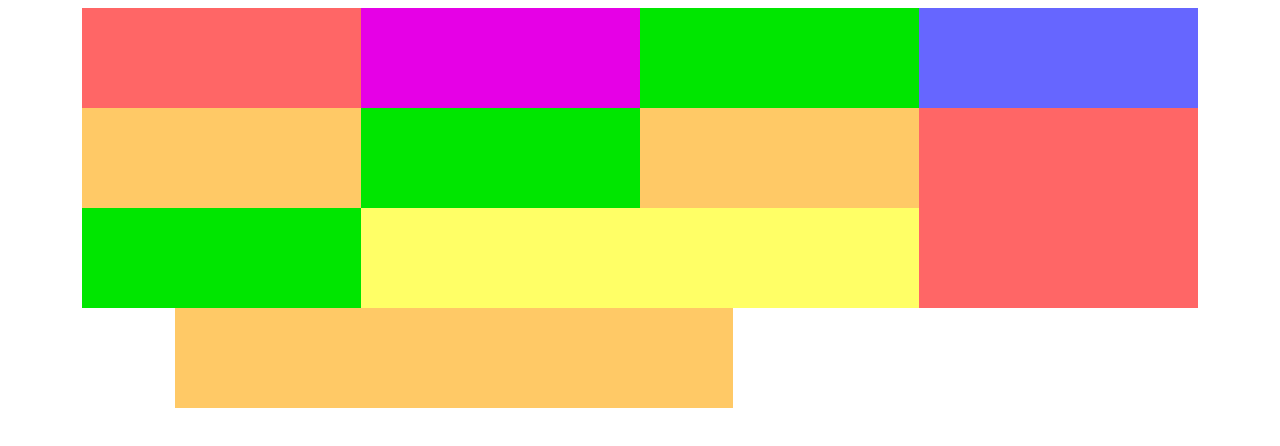
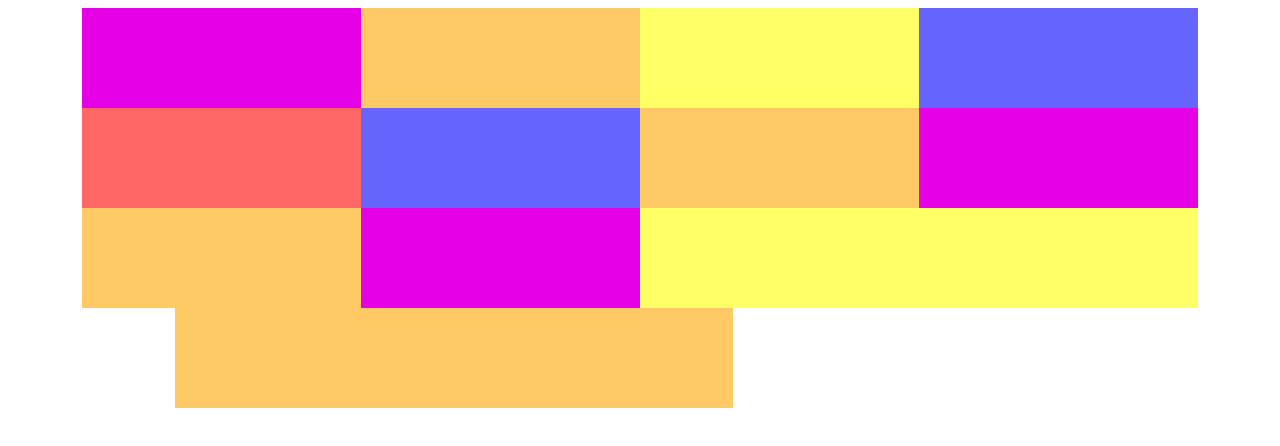
Before and after one commit to jesusamador-dev/grid-sass, a website: page index.html in a window 1280 px wide. Drawn offline with Linux system fonts and the light colour scheme.

```diff
--- a/css/styles.css
+++ b/css/styles.css
@@ -1,15 +1,15 @@
 div:nth-child(6n+1) {
-  background: #ff6666;
+  background: #e600e6;
   height: 100px;
 }
 
 div:nth-child(6n+2) {
-  background: #e600e6;
+  background: #ffc966;
   height: 100px;
 }
 
 div:nth-child(6n+3) {
-  background: #00e600;
+  background: #ffff66;
   height: 100px;
 }
 
@@ -19,12 +19,12 @@
 }
 
 div:nth-child(6n+5) {
-  background: #ffc966;
+  background: #ff6666;
   height: 100px;
 }
 
 div:nth-child(6n+6) {
-  background: #00e600;
+  background: #6666ff;
   height: 100px;
 }
 
@@ -34,17 +34,17 @@
 }
 
 div:nth-child(6n+8) {
-  background: #ff6666;
+  background: #e600e6;
   height: 100px;
 }
 
 div:nth-child(6n+9) {
-  background: #00e600;
+  background: #ffc966;
   height: 100px;
 }
 
 div:nth-child(6n+10) {
-  background: #ffff66;
+  background: #e600e6;
   height: 100px;
 }
 
@@ -54,7 +54,7 @@
 }
 
 div:nth-child(6n+12) {
-  background: #ff6666;
+  background: #ffff66;
   height: 100px;
 }
 
```
Also changed, not shown: 1 other file.
